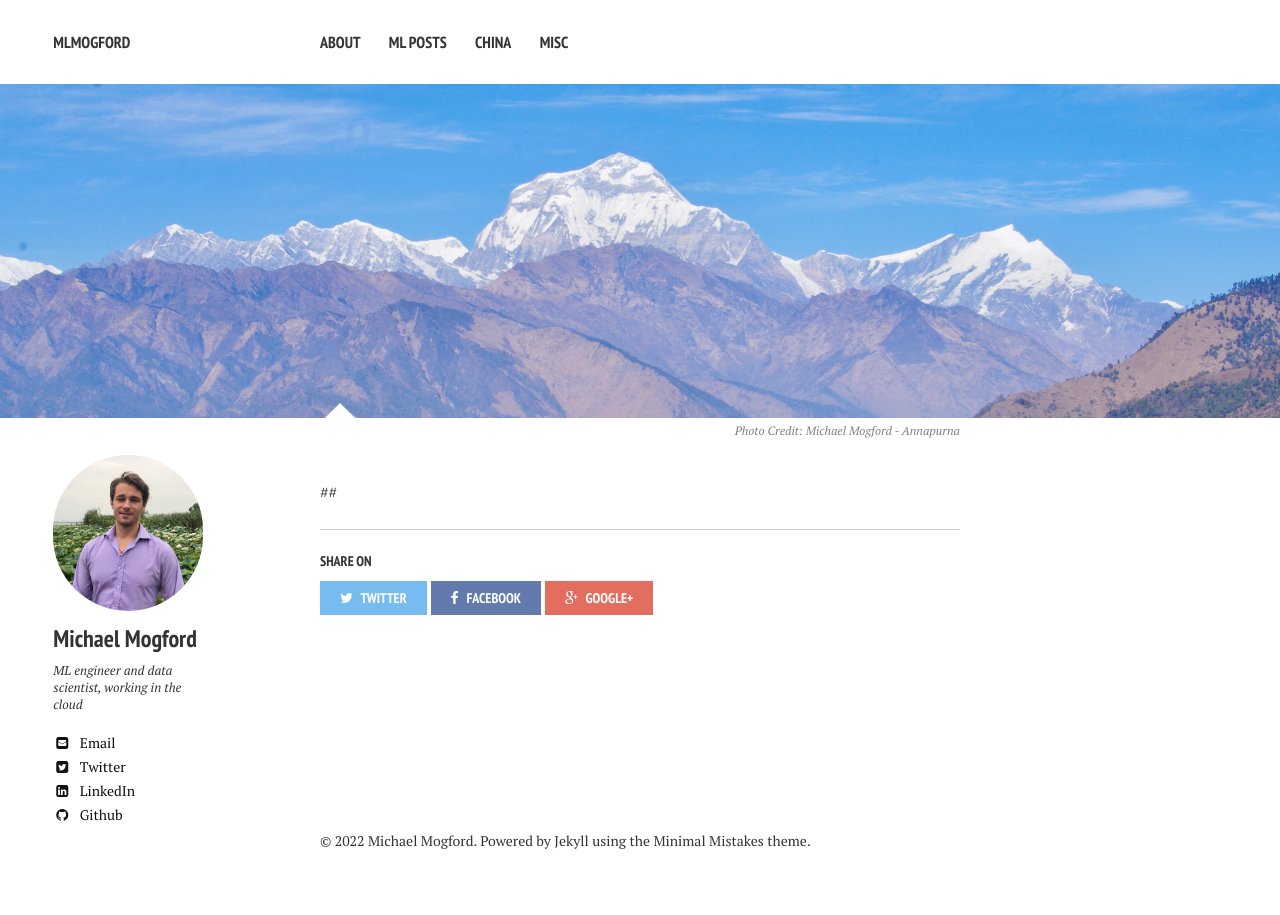
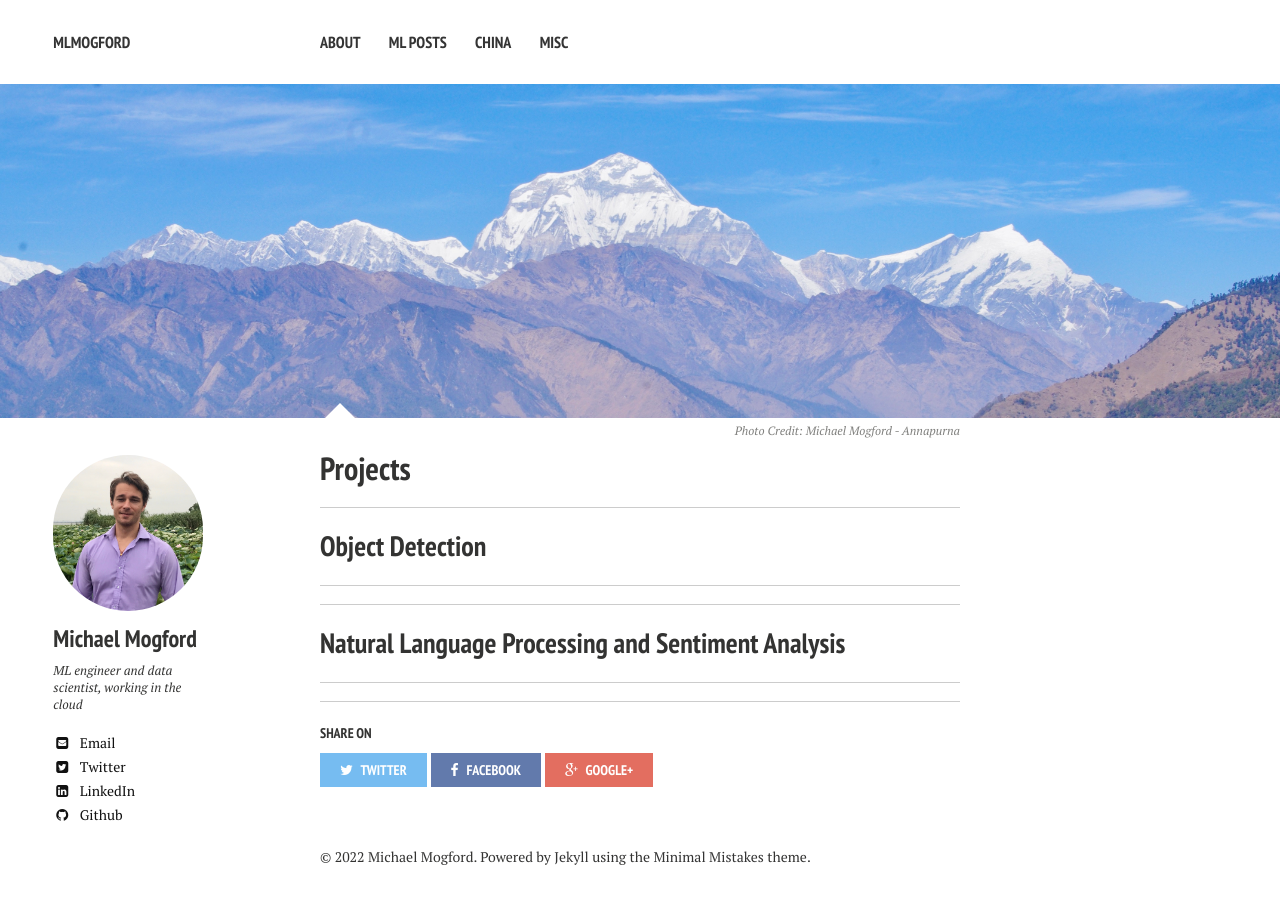
Before and after one commit to MLMogford/MLMogford.github.io, a Jekyll site: the page built from misc/index.md, in a window 1280 px wide. Built offline with Jekyll 4.4.1, drawn with Linux system fonts in a browser that asks for light colours; nearby versions of some CDN libraries; our own code applies the rules of GitHub Pages for plain Markdown files.

Commit message:
Update index.md

```diff
--- a/misc/index.md
+++ b/misc/index.md
@@ -1,7 +1,7 @@
 ---
 layout: page
-title:
-excerpt: " "
+title: Projects
+excerpt: "A collection of projects. I am working on"
 tags: [ ]
 comments: true
 
@@ -11,5 +11,14 @@ image:
   creditlink: http://mlmogford.dev/
 ---
 
+---
 
-##
+##  Object Detection
+
+---
+
+---
+
+##  Natural Language Processing and Sentiment Analysis
+
+---
```
